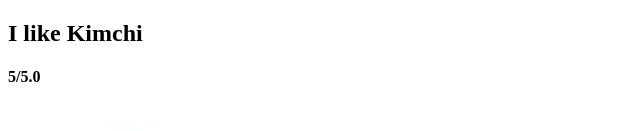
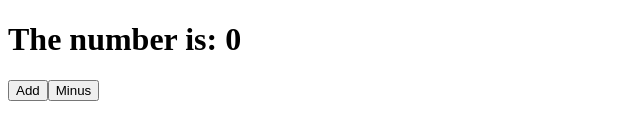
Before and after one commit to seulda/movie_app, a React (Create React App) app: page / in a window 1280 px wide. Shown: the top 131 px of the page, without its empty margins (0-640 px from the left). Built offline with nearby package versions, Linux system fonts and the light colour scheme.

Commit message:
study_05-2

```diff
--- a/src/App.js
+++ b/src/App.js
@@ -1,4 +1,5 @@
 import React from 'react';
+/*
 import PropTypes from 'prop-types';
 
 function Food({ name, picture, rating }) {
@@ -54,7 +55,6 @@
   );
 }
 
-
 // prop-types는 props를 검사. 자료형과 그 이름 값이 전달되었는지 검사
 Food.propTypes = {
   // name: PropTypes.string.isRequired,  // Food 컴포넌트의 name 키값은 문자열(string)이 필요(isRequired)
@@ -63,4 +63,41 @@
   rating: PropTypes.number,
 };
 
+*/
+
+
+// state는 동적데이터(변경될 가능성이 있는 데이터)를 다룰 때 사용
+class App extends React.Component {
+  state = {
+    count: 0,
+  };
+
+  // state의 값을 변경할 때는 setState를 사용하여 변경. state가 변경되면 자동적으로 render함수 재실행
+  // current 인자에는 현재 state가 넘어옴
+  add = () => {
+    console.log('add');
+    this.setState(current => ({
+      count: current.count + 1
+    }));
+  };
+  minus = () => {
+    console.log('minus');
+    this.setState(current => ({
+      count: current.count - 1
+    }));
+  };
+
+  // 지금의 App 컴포넌트는 클래스라서(함수가 아니라서) return 문을 사용할 수 없음(=함수형 App 컴포넌트처럼 JSX 반환 불가)  >> JSX를 반환하기 위해 render 함수 사용
+  // 즉, 클래스형 컴포넌트는 return 문 사용 불가여서 render 함수를 사용하여 JSX를 반환하며, state를 사용하기 위해 클래스형 컴포넌트를
+  render() {
+    return (
+      <div>
+        <h1>The number is: {this.state.count}</h1>
+        <button onClick={this.add}>Add</button>
+        <button onClick={this.minus}>Minus</button>
+      </div>
+    )
+  }
+}
+
 export default App;
```
